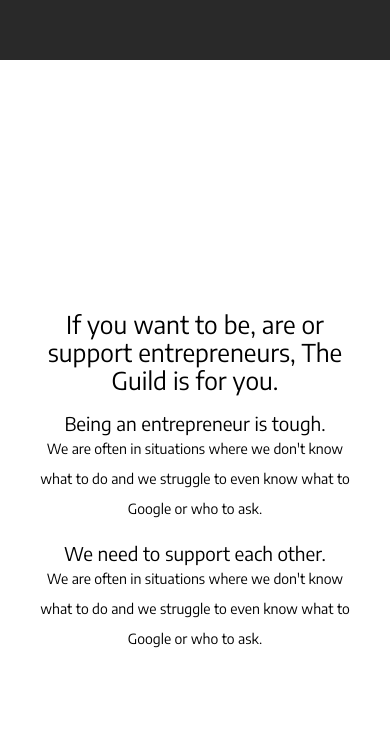
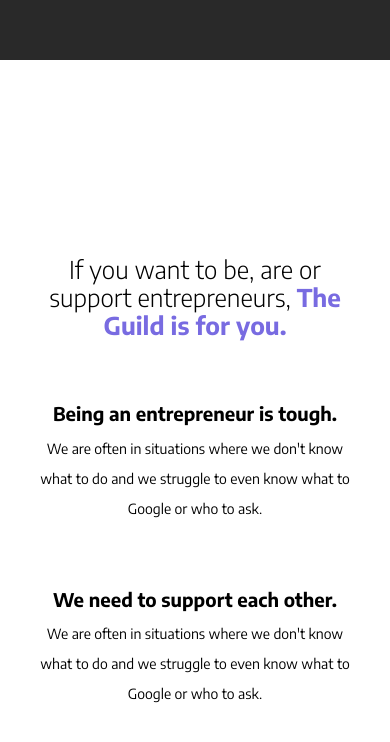
Before and after one commit to Guild-of-Entrepreneurs/site, a Gatsby site: page / in a window 390 px wide. Shown: the part 784-1526 px from the top of the page. Built offline with nearby package versions, Linux system fonts and the light colour scheme; Gatsby itself is replaced by a stand-in of ours.

Commit message:
working on responsive design in lead

```diff
--- a/src/components/App/Sections/Leading/Content.js
+++ b/src/components/App/Sections/Leading/Content.js
@@ -6,17 +6,18 @@
 
 const ContentStyles = styled(Row)`
   text-align: center;
+  margin-top: 5rem;
+  h3 {
+    font-weight: 700;
+    margin-bottom: 1rem;
+  }
 `
 
-const Content = (props) => (
+const Content = props => (
   <ContentStyles sd={2} ed={6} sm={3} em={9} sl={4} el={12}>
-    <h3>
-      {props.paragraphHeading}
-    </h3>
-    <p>
-      {props.paragraph}
-    </p>
+    <h3>{props.paragraphHeading}</h3>
+    <p>{props.paragraph}</p>
   </ContentStyles>
 )
 
-export default Content;
+export default Content
--- a/src/components/App/Sections/Leading/Heading.js
+++ b/src/components/App/Sections/Leading/Heading.js
@@ -6,14 +6,25 @@
 
 const HeadingStyles = styled(Row)`
   text-align: center;
+  h2 {
+    font-weight: 200;
+    padding-left: 1rem;
+    padding-right: 1rem;
+  }
+
+  .highlight {
+    color: var(--primary);
+    font-weight: 700;
+  }
 `
 
 const Heading = () => (
-  <HeadingStyles sd={2} ed={6} sm={3} em={9} sl={4} el={12}>
+  <HeadingStyles sd={2} ed={6} sm={2} em={10} sl={4} el={12}>
     <h2>
-      If you want to be, are or support entrepreneurs, <span>The Guild is for you.</span>
+      If you want to be, are or support entrepreneurs,{" "}
+      <span className="highlight">The Guild is for you.</span>
     </h2>
   </HeadingStyles>
 )
 
-export default Heading;
+export default Heading
```
Also changed, not shown: src/components/App/Sections/Leading/index.js (+13 -353 lines).
